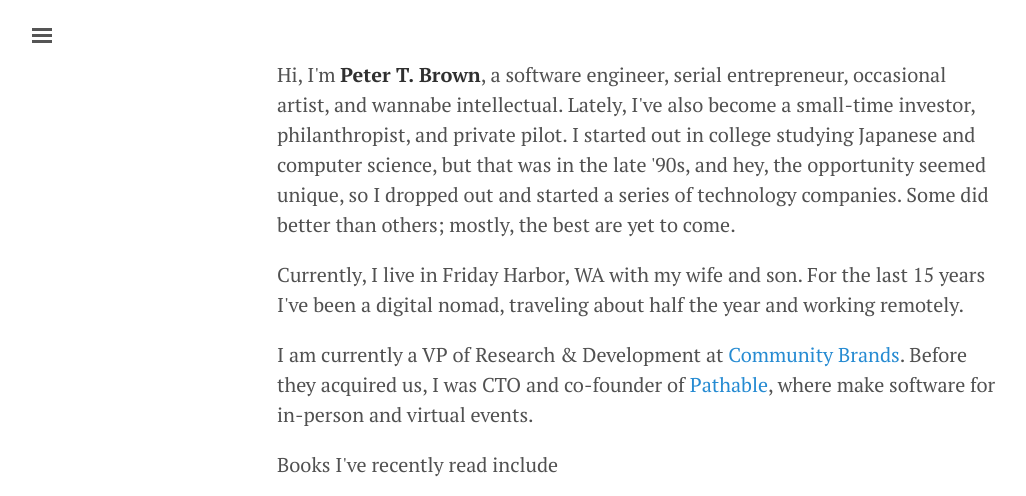
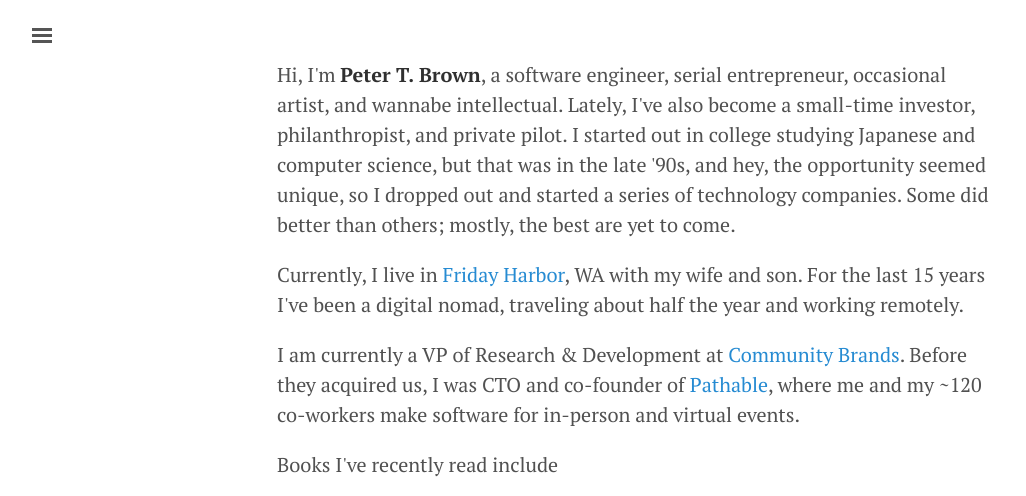
Before and after one commit to flippyhead/ptb.io, a Jekyll site: the page built from index.html, in a window 1280 px wide, cut to the strip 0-496 px from the top of the page. Shown: the whole strip, without its empty margins (3-1029 px from the left). Built offline with Jekyll 4.4.1, drawn with Linux system fonts in a browser that asks for light colours.

Commit message:
language tweaks

```diff
--- a/index.html
+++ b/index.html
@@ -8,11 +8,11 @@ masthead_class: invisible
 </p>
 
 <p>
-  Currently, I live in Friday Harbor, WA with my wife and son. For the last 15 years I've been a digital nomad, traveling about half the year and working remotely.
+  Currently, I live in <a href="http://www.fridayharbor.org">Friday Harbor</a>, WA with my wife and son. For the last 15 years I've been a digital nomad, traveling about half the year and working remotely.
 </p>
 
 <p>
-  I am currently a VP of Research & Development at <a href="http://communitybrands.com">Community Brands</a>. Before they acquired us, I was CTO and co-founder of <a href="http://pathable.com">Pathable</a>, where make software for in-person and virtual events.
+  I am currently a VP of Research & Development at <a href="http://communitybrands.com">Community Brands</a>. Before they acquired us, I was CTO and co-founder of <a href="http://pathable.com">Pathable</a>, where me and my ~120 co-workers make software for in-person and virtual events.
 </p>
 
 {% include goodreads.html %}
```
